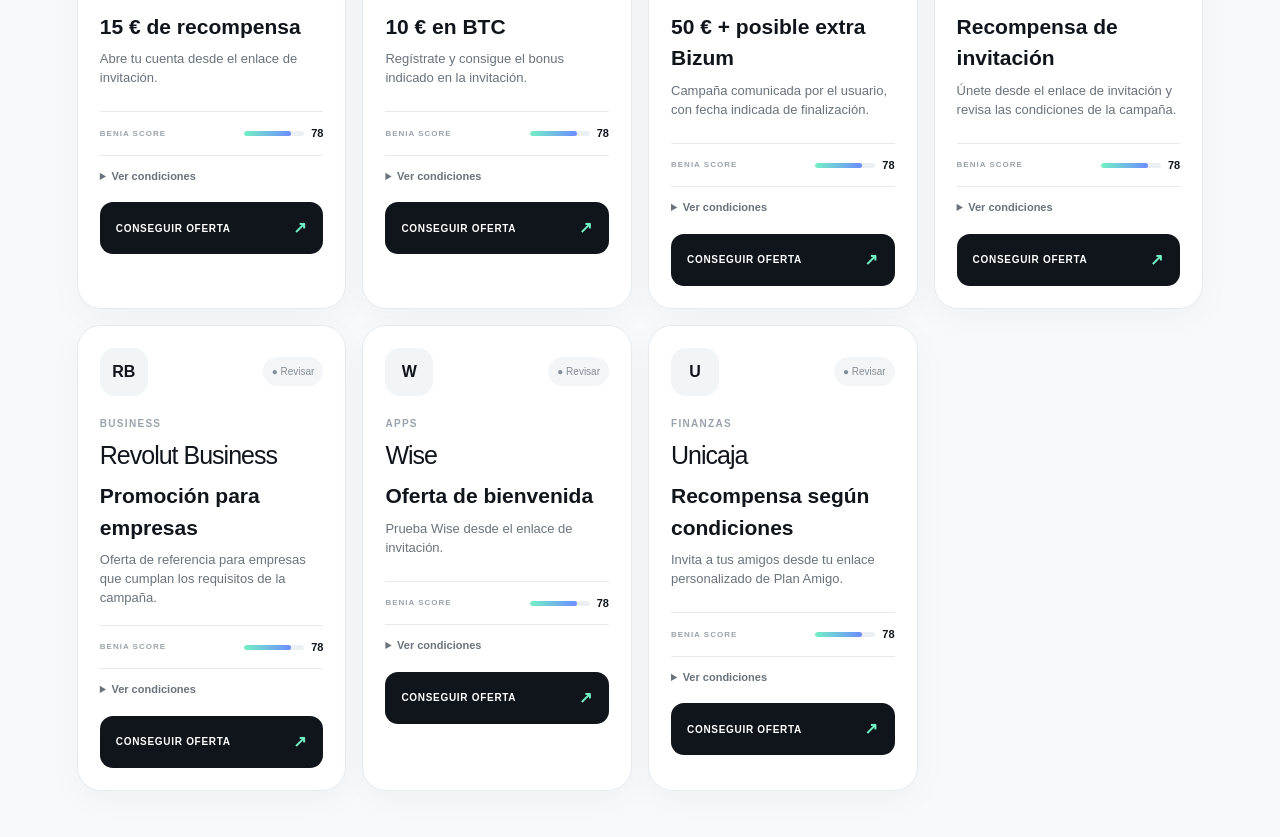
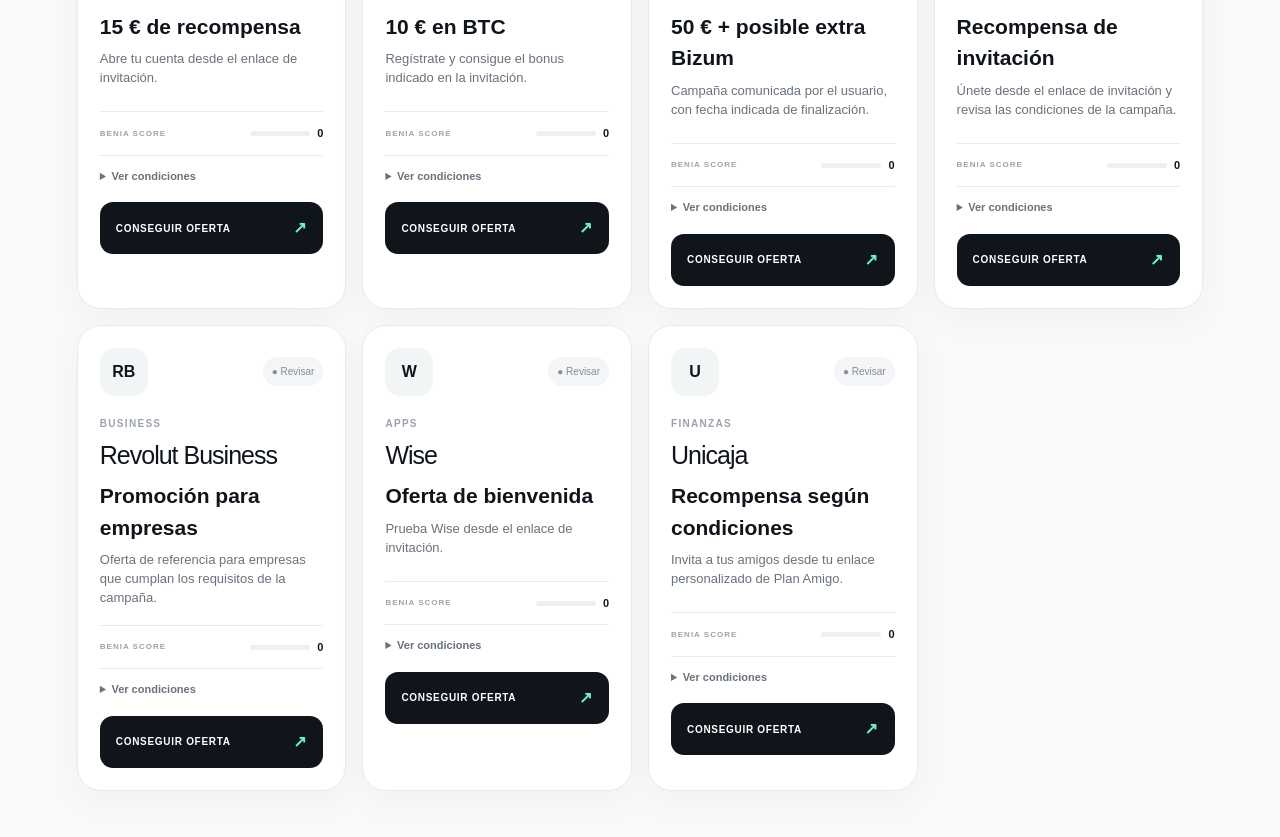
Before and after one commit to arandasalou/Benia, a Next.js app: page / in a window 1280 px wide. Shown: the part 2040-2877 px from the top of the page. Built offline with nearby package versions, Linux system fonts and the light colour scheme.

Commit message:
Refactor OfferCard component for score and conditions

```diff
--- a/components/OfferCard.tsx
+++ b/components/OfferCard.tsx
@@ -1,6 +1,20 @@
-import type { Offer } from "@/lib/offers";
+type Offer = {
+  id: number;
+  brand: string;
+  category: string;
+  icon: string | null;
+  title: string;
+  reward: string;
+  description: string | null;
+  referral_url: string;
+  conditions: string[] | null;
+  verified: boolean | null;
+  score: number | null;
+};
 
 export default function OfferCard({ offer }: { offer: Offer }) {
+  const score = offer.score ?? 0;
+
   return (
     <article className="offer-card">
       <div className="card-top">
@@ -26,13 +40,11 @@
           <div className="score-bar">
             <div
               className="score-fill"
-              style={{
-                width: `${offer.verified ? 94 : 78}%`,
-              }}
+              style={{ width: `${score}%` }}
             />
           </div>
 
-          <strong>{offer.verified ? 94 : 78}</strong>
+          <strong>{score}</strong>
         </div>
       </div>
 
@@ -40,7 +52,7 @@
         <summary>Ver condiciones</summary>
 
         <ul>
-          {offer.conditions.map((condition, index) => (
+          {(offer.conditions ?? []).map((condition, index) => (
             <li key={index}>{condition}</li>
           ))}
         </ul>
@@ -48,7 +60,7 @@
 
       <a
         className="offer-cta"
-        href={offer.referralUrl}
+        href={offer.referral_url}
         target="_blank"
         rel="noopener noreferrer"
       >
```
